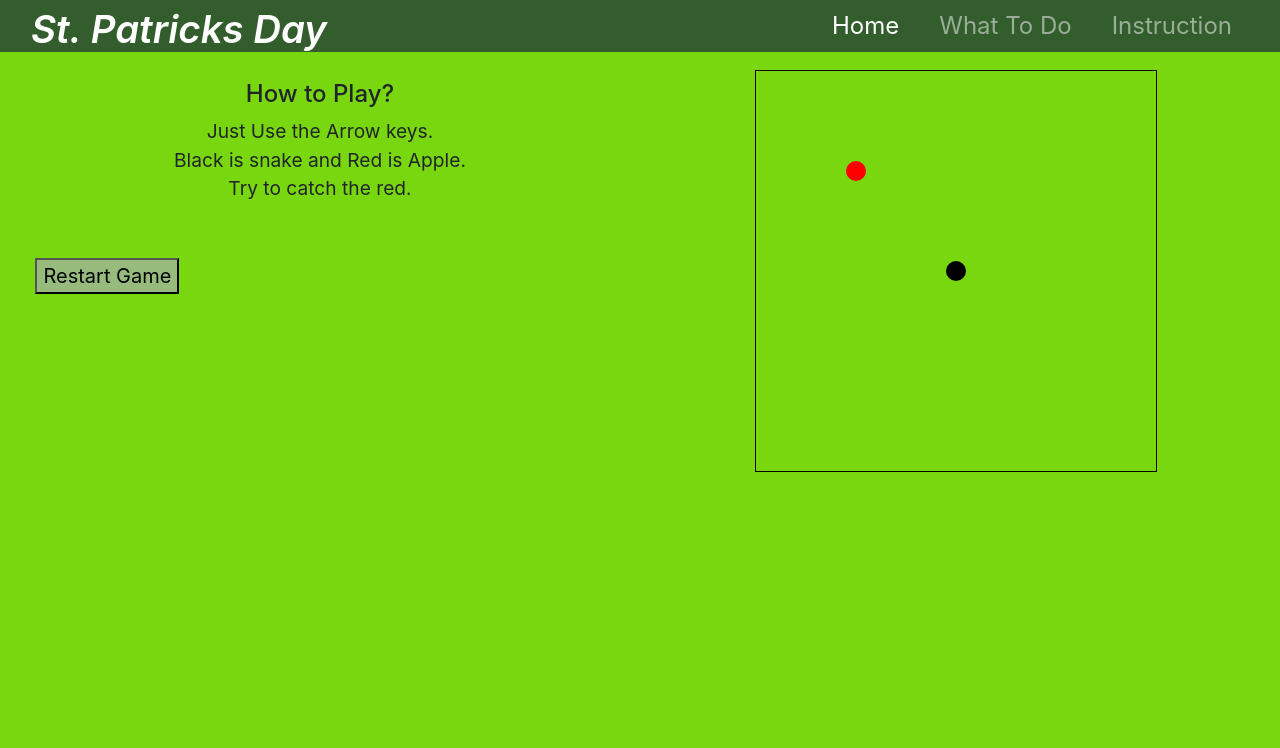
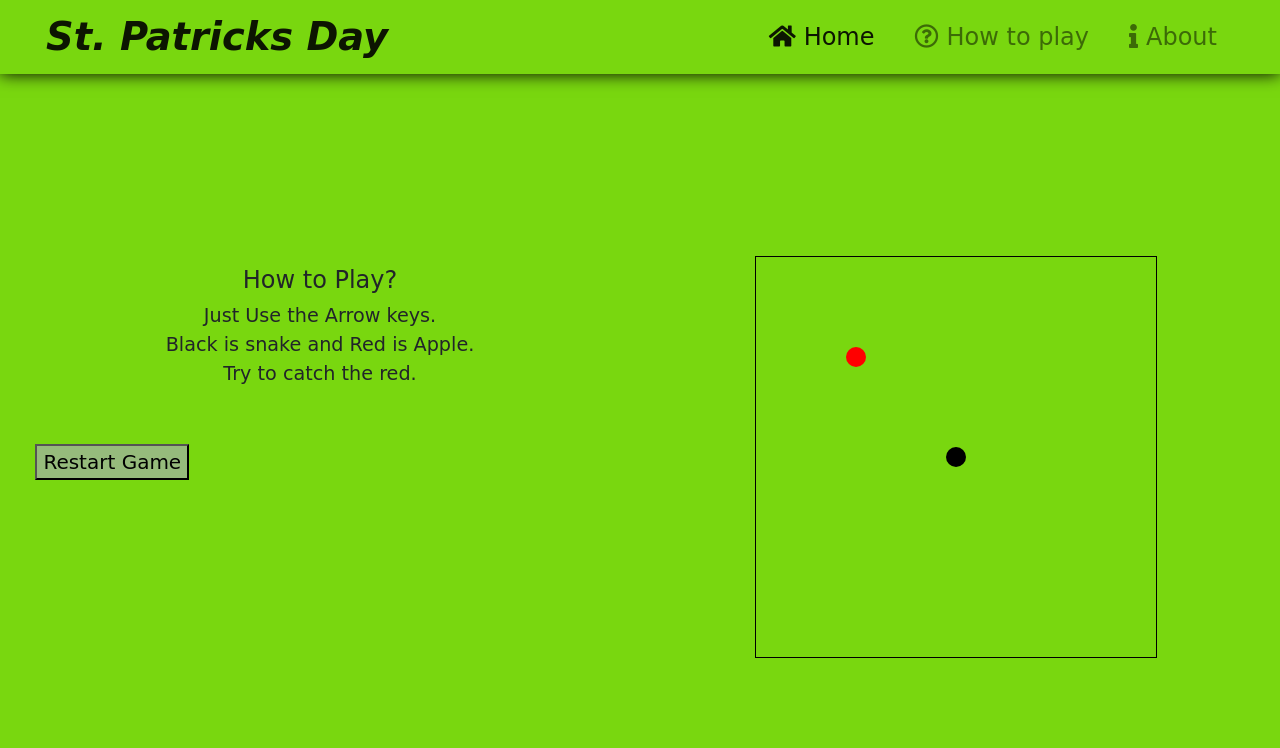
Before and after one commit to Summersby95/saint-patrick-hack, a plain HTML site: page index.html in a window 1280 px wide. Shown: the top 748 px of the page. Drawn offline with nearby package versions, Linux system fonts and the light colour scheme; a web font is replaced by a local one.

Commit message:
Structure ammended and unkempt font installed

```diff
--- a/assets/css/style.css
+++ b/assets/css/style.css
@@ -1,14 +1,29 @@
+@import url('https://fonts.googleapis.com/css2?family=Unkempt&display=swap');
+
+:root {
+  --paddygreen: #79d70f;
+}
+
+
 body{
-  background-color: #79d70f;/*#81b214;*/
+  background-color: var(--paddygreen);/*#81b214;*/
   font-size: 1.2rem;
 }
+
+header {
+  box-shadow: 0 0 1rem #000;
+}
+
+section {
+  height: 100vh;
+  font-family: 'Unkempt', cursive;
+  padding-top: 7rem;
+}
+
 /*-------------------------NavBar*/
-.navbar-nav li{
-  text-align: right;
-  color:black;
-}
 .navbar{
-  background-color: #335d2d;
+  font-family: 'Unkempt', cursive;
+  background-color: var(--paddygreen);
   margin-bottom : 0;
   border: 0;
   display: -webkit-box;
@@ -23,8 +38,6 @@ body{
   display: inline-block;
   font-size: 200%;
   font-weight: 600;
-    height: 50px;;
-    width: 150px;
   text-align: left;
   font-style: italic;
 }
@@ -40,6 +53,10 @@ body{
   flex-direction: column;
   margin-bottom: 0;
   margin-right: 0;
+}
+.navbar-nav li{
+  text-align: right;
+  color:black;
 }
 /*------------------------instruction*/
 .ins{
--- a/index.html
+++ b/index.html
@@ -14,9 +14,12 @@
    <link rel="stylesheet" href="assets/css/style.css">
  </head>
  <body>
+
 <!--Navigation-->
-  <header>
-    <nav class="navbar navbar-expand-md navbar-dark fixed-top">
+  <header class="container-fluid sticky-top py-2">
+    <div class="row align-items-center justify-content-center ">
+      <div class="col-12">
+        <nav class="navbar navbar-expand-md navbar-light">
             <a class="navbar navbar-brand" href="index.html">St. Patricks Day</a>
             <button class="navbar-toggler" aria-expanded="false" aria-controls="navbarNavDropDown"
                 aria-label="Toggle navigation" type="button" data-target="#navbarNavDropDown" data-toggle="collapse">
@@ -27,20 +30,25 @@
             <div class="collapse navbar-collapse justify-content-end" id="navbarNavDropDown">
                 <ul class="navbar-nav">
                     <li class="nav-item  mr-4">
-                    <a class="nav-link active" href="index.html">Home</a>
+                        <a class="nav-link active" href="#"><i class="fas fa-home pr-2"></i>Home</a>
                     </li>
                     <li class="nav-item mr-4">
-                    <a class="nav-link" href="animalinfo.html">What To Do</a>
+                        <a class="nav-link" href="#id-about-stpaddy"><i class="far fa-question-circle pr-2"></i></i>How to play</a>
                     </li>
                     <li class="nav-item mr-4">
-                    <a class="nav-link" href="contact.html">Instruction</a>
+                        <a class="nav-link" href="#id-about-stpaddy"><i class="fas fa-info pr-2"></i>About</a>
                     </li>
                 </ul>
             </div>
         </nav>
+      </div>
+    </div>
   </header>
-  <div class="container-fluid game-container">
-    <div class="row">
+
+<!--Content-->
+  <main class="container-fluid">
+    <!--Game-->
+    <section id="id-game-container" class="row game-container justify-content-center">
         <div class="col-lg-6 float-left guide">
           <div class="ins">
             <h4>How to Play?</h4>
@@ -48,10 +56,20 @@
             <span><button class="restart-btn" onclick="restart()">Restart Game</button></span>
           </div>
         </div>
-      <div class="col-lg-6 float-right">
+        <div class="col-lg-6">
           <canvas id="gameboard" width="400" height="400"></canvas>
         </div>
-  </div>
+    </section>
+    <!--About St Patricks Day-->
+    <section id="id-about-stpaddy" class="row justify-content-center">
+      <div class="col-12 text-center"><h2>About St Patricks day</h2></div>
+    </section>
+    <!--About -->
+    <section id="" class="row justify-content-center">
+      <div class="col-12 text-center"><h2>Fun facts</h2></div>
+    </section>
+  </main>
+
   <!--Footer-->
   <footer class="container-fluid fixed-bottom">
     <div id="footer-details" class="row">
```
Lines whose indentation alone changed are shown as unchanged.
